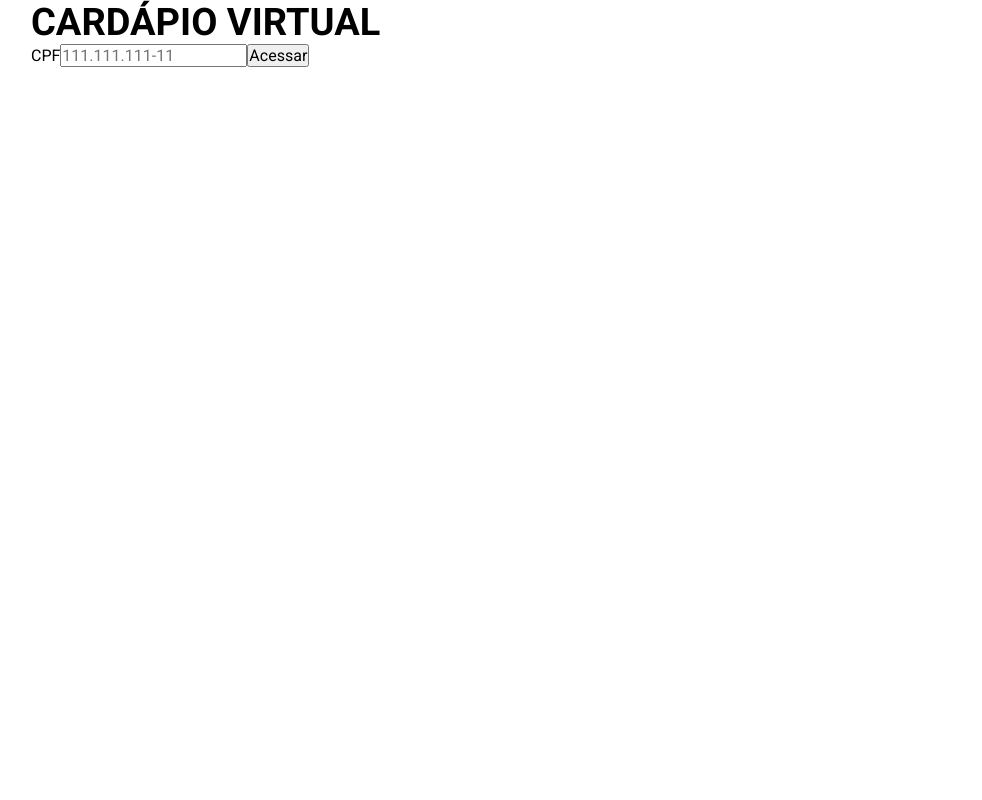
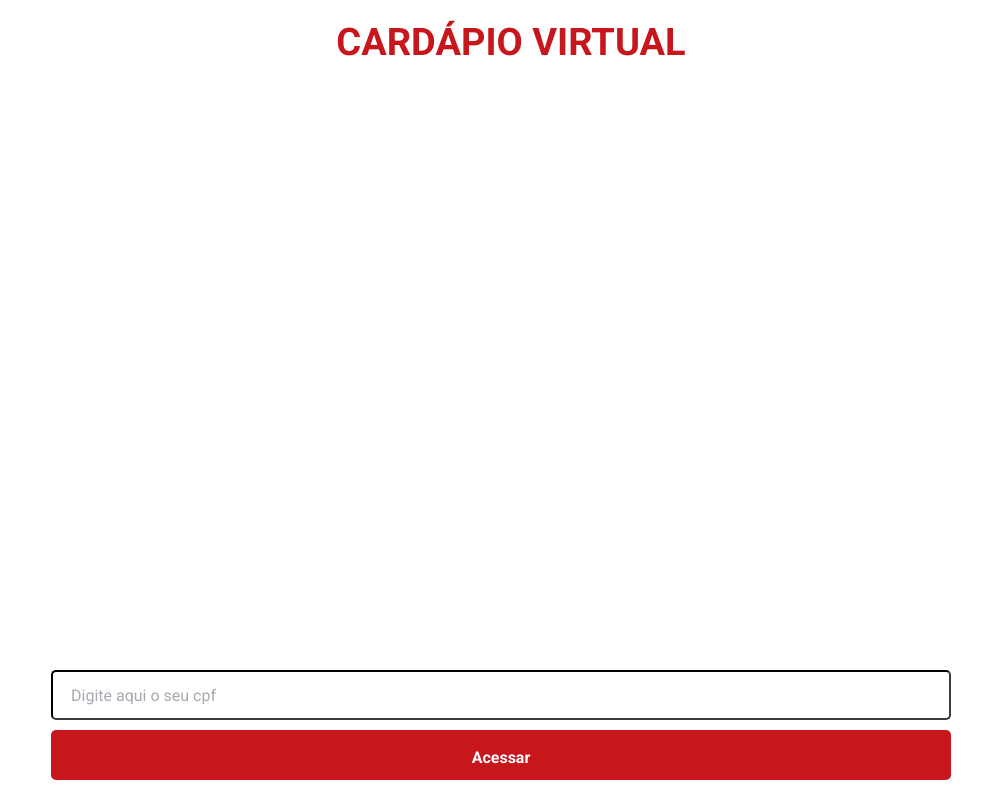
Before and after one commit to leonardovribeiro/cardapio-virtual-frontend, a React (Create React App) app: page /acessar/1 in a window 1280 px wide. Shown: the whole page, without its empty margins (129-1111 px from the left). Built offline with nearby package versions, Linux system fonts and the light colour scheme.

Commit message:
Frontend da tela de login do cliente

```diff
--- a/package.json
+++ b/package.json
@@ -6,6 +6,7 @@
     "@testing-library/jest-dom": "^5.11.8",
     "@testing-library/react": "^11.2.3",
     "@testing-library/user-event": "^12.6.0",
+    "polished": "^4.0.5",
     "react": "^17.0.1",
     "react-dom": "^17.0.1",
     "react-router-dom": "^5.2.0",
--- a/src/components/Button/index.js
+++ /dev/null
@@ -1,9 +0,0 @@
-import React from 'react';
-
-function Button(props) {
-    return (
-        <button>{props.text}</button>
-    );
-};
-
-export default Button;
--- a/src/pages/Customer/Login/index.js
+++ b/src/pages/Customer/Login/index.js
@@ -1,6 +1,5 @@
 import React, { Component } from 'react';
-import Button from '../../../components/Button';
-import { Title } from './styles';
+import { Container, Title, Form } from './styles';
 
 class Login extends Component {
 
@@ -22,14 +21,13 @@ class Login extends Component {
 
     render() {
         return (
-            <div>
+            <Container>
                 <Title>Cardápio Virtual</Title>
-                <form>
-                    <label>CPF</label>
-                    <input placeholder="111.111.111-11" />
-                    <Button text="Acessar"/>
-                </form>
-            </div>
+                <Form action="">
+                    <input placeholder="Digite aqui o seu cpf" type="text" />
+                    <button type="submit">Acessar</button>
+                </Form>
+            </Container>
         );
     }
 }
--- a/src/pages/Customer/Login/styles.js
+++ b/src/pages/Customer/Login/styles.js
@@ -1,7 +1,52 @@
 import styled from 'styled-components';
+import { shade } from 'polished';
+
+export const Container = styled.div`
+    display: flex;
+    flex-direction: column;
+    justify-content: space-between;
+    padding: 20px;
+    height: 100vh;
+`;
 
 export const Title = styled.h1`
+    text-align: center;
     font-size: 38px;
     text-transform: uppercase;
     font-weight: bold;
+    color: #C8161D ;
 `;
+
+export const Form = styled.form`
+    max-width: 900px;
+    display: flex;
+    flex-direction: column;
+
+    input {
+        height: 50px;
+        padding: 18px;
+        border-color: #3a3a3a;
+        border-radius: 5px;
+        color: #3a3a3a;
+        margin-bottom: 10px;
+
+        &::placeholder {
+            color: #a8a8b3;
+        }
+    }
+
+    button {
+        background: #C8161D;
+        height: 50px;
+        padding: 18px;
+        border-radius: 5px;
+        border: 0;
+        color: #FFFFFF;
+        font-weight: bold;
+        transition: background-color 0.2s;
+
+        &:hover{
+            background: ${shade(0.2, '#C8161D')}
+        }
+    }
+`;
--- a/src/routes/index.js
+++ b/src/routes/index.js
@@ -10,7 +10,7 @@ const Routes = () => {
         <Switch>
             <Route exact path="/" component={Index}/>
             <Route exact path="/acessar/:id" component={Login}/>
-            <Route exact path="/main" component={Login}/>
+            <Route exact path="/main" component={Main}/>
             <Route path="*" component={Error}/>
         </Switch>
     )
```
Also changed, not shown: 2 other files (tests, documents, lock files or other folders).
